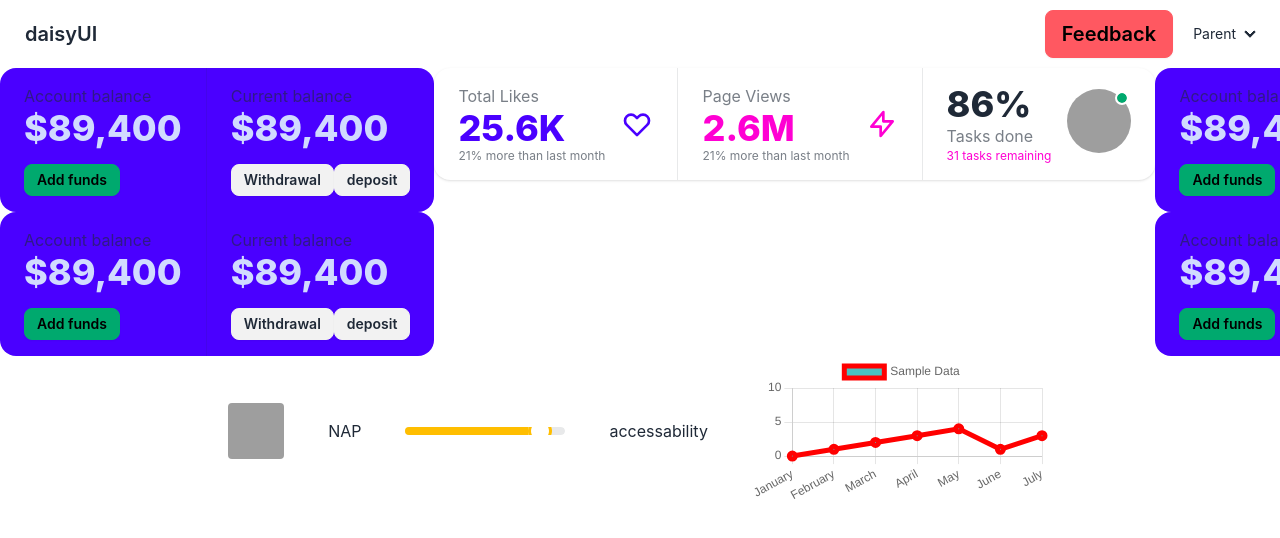
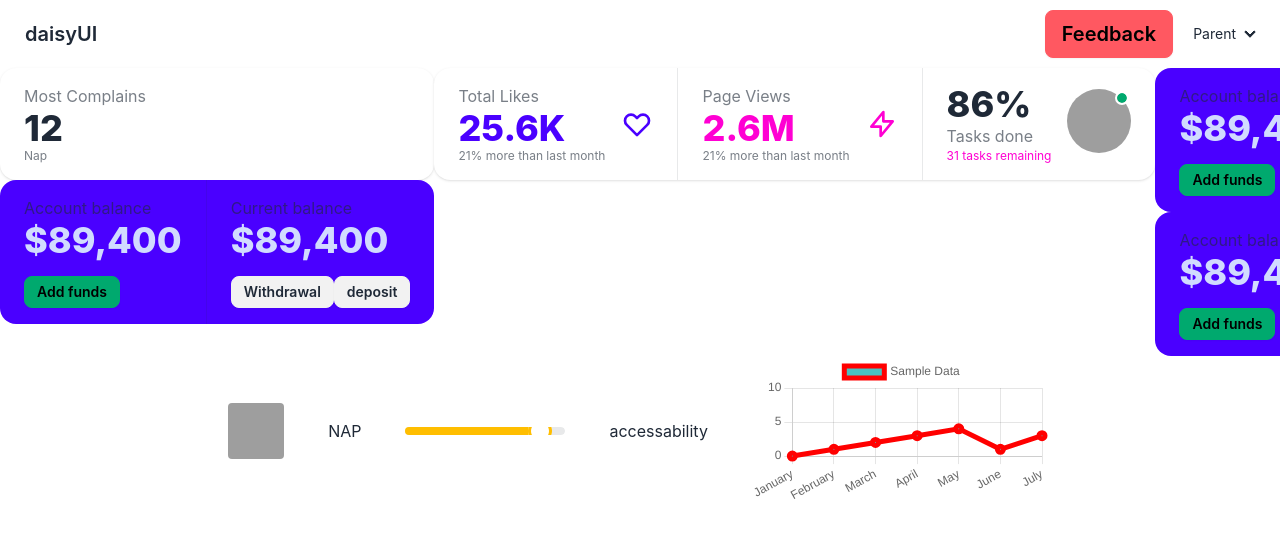
Before and after one commit to NikolayLazarov/HackTUES10, a React (Create React App) app in the folder front-end/: page / in a window 1280 px wide. Shown: the top 538 px of the page. Built offline with nearby package versions, Linux system fonts and the light colour scheme; grey boxes are pictures that could not be loaded.

Commit message:
Add most complaints to Landing Page

```diff
--- a/front-end/src/pages/LandingPage.jsx
+++ b/front-end/src/pages/LandingPage.jsx
@@ -3,8 +3,11 @@ import Navbar from '../components/Navbar/Nabvar'
 import WorstDataComponent from '../components/Statistics/WorstDataComponent'
 import BestDataComponent from '../components/Statistics/BestDataComponent'
 import Institutions from '../components/Institutions/Institutions'
+import MostComplaintsStatistic from '../components/Statistics/MostComplaintsStatistic'
 
 const LandingPage = () => {
+  const mostComp = "Nap"
+  const mostCompNUm = 12
   return (
     <>
         <nav>
@@ -12,7 +15,7 @@ const LandingPage = () => {
         </nav>
         <article className='flex flex-row justify- '>
               <section className=' flex flex-col'>
-                <WorstDataComponent/>
+                <MostComplaintsStatistic institutionName={mostComp} complainsNumber={mostCompNUm}/>
                 <WorstDataComponent/>
 
               </section>
```
